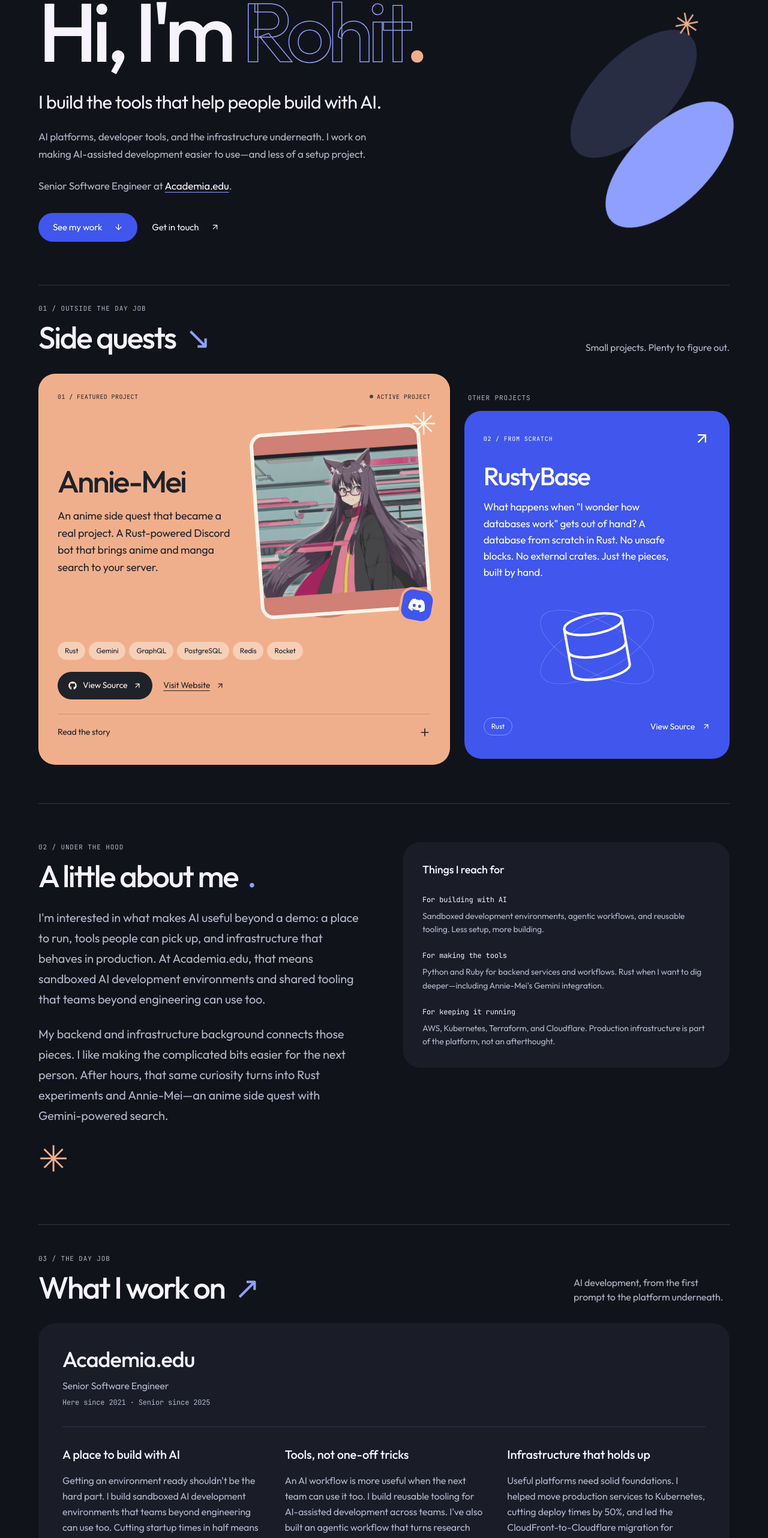
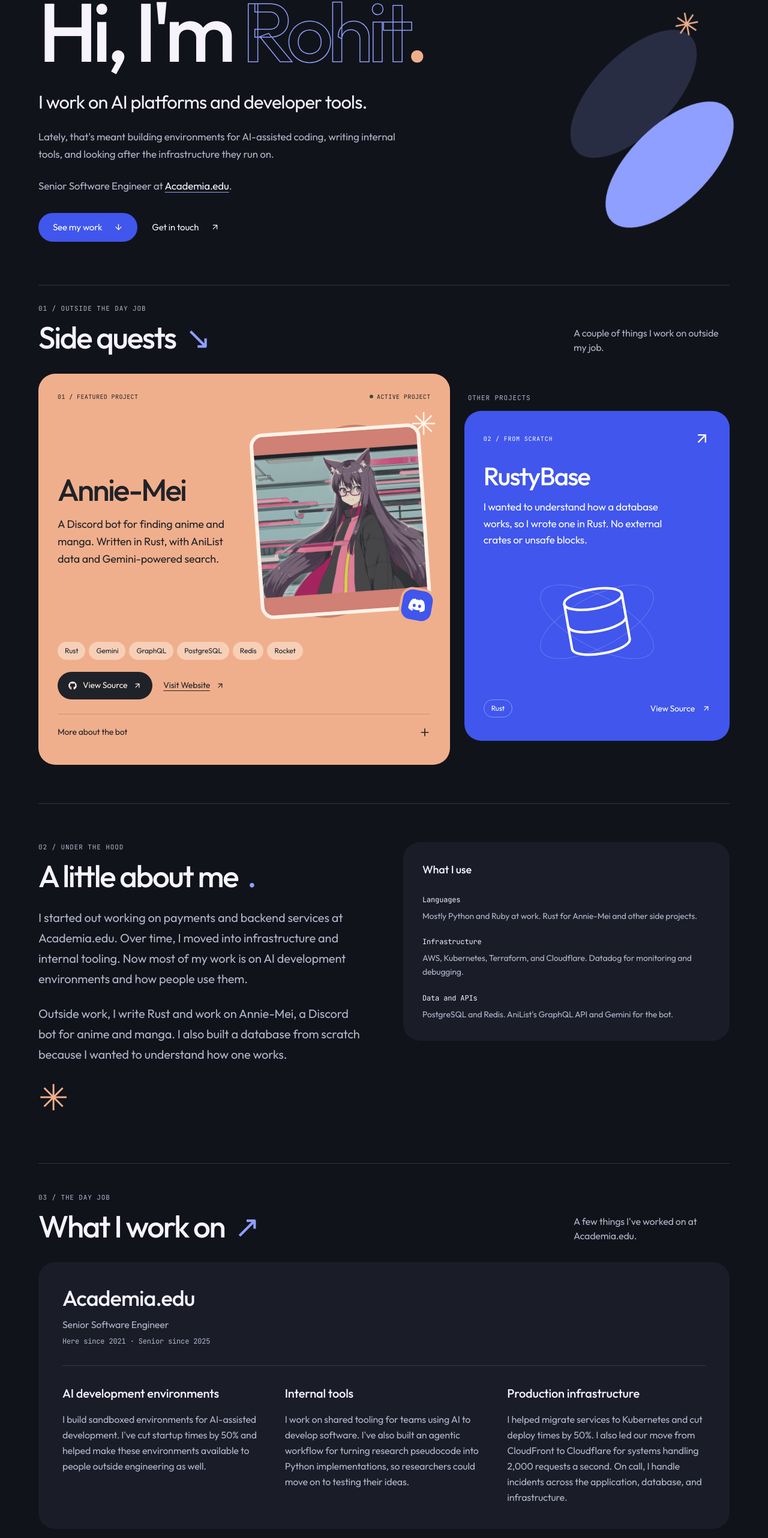
Before and after one commit to InfernapeXavier/InfernapeXavier.github.io, a Next.js app: page / in a window 1280 px wide. Shown: the part 186-2750 px from the top of the page at 60% size. Built offline with nearby package versions, Linux system fonts and the light colour scheme.

Commit message:
fix(content): replace portfolio slogans with plain language
Amp-Thread-ID: https://ampcode.com/threads/T-01a14c07-da29-7310-b8ab-fd409417c6c2
Co-authored-by: Amp <amp@ampcode.com>

```diff
--- a/src/app/page.tsx
+++ b/src/app/page.tsx
@@ -30,12 +30,12 @@
           </span>
         </h1>
         <p className={styles.subtitle}>
-          I build the tools that help people build with AI.
+          I work on AI platforms and developer tools.
         </p>
         <p className={styles.current}>
-          AI platforms, developer tools, and the infrastructure underneath. I
-          work on making AI-assisted development easier to use—and less of a
-          setup project.
+          Lately, that&apos;s meant building environments for AI-assisted
+          coding, writing internal tools, and looking after the infrastructure
+          they run on.
         </p>
         <p className={styles.current}>
           Senior Software Engineer at{" "}
@@ -70,7 +70,7 @@
                 </span>
               </h2>
             </div>
-            <p>Small projects. Plenty to figure out.</p>
+            <p>A couple of things I work on outside my job.</p>
           </div>
         </AnimateOnScroll>
         <div className={styles.projectGrid}>
@@ -131,17 +131,15 @@
             </span>
           </h2>
           <p>
-            I&apos;m interested in what makes AI useful beyond a demo: a place
-            to run, tools people can pick up, and infrastructure that behaves in
-            production. At Academia.edu, that means sandboxed AI development
-            environments and shared tooling that teams beyond engineering can
-            use too.
+            I started out working on payments and backend services at
+            Academia.edu. Over time, I moved into infrastructure and internal
+            tooling. Now most of my work is on AI development environments and
+            how people use them.
           </p>
           <p>
-            My backend and infrastructure background connects those pieces. I
-            like making the complicated bits easier for the next person. After
-            hours, that same curiosity turns into Rust experiments and
-            Annie-Mei—an anime side quest with Gemini-powered search.
+            Outside work, I write Rust and work on Annie-Mei, a Discord bot for
+            anime and manga. I also built a database from scratch because I
+            wanted to understand how one works.
           </p>
           <span className={styles.aboutFlower} aria-hidden="true">
             ✳
@@ -168,9 +166,7 @@
                 </span>
               </h2>
             </div>
-            <p>
-              AI development, from the first prompt to the platform underneath.
-            </p>
+            <p>A few things I&apos;ve worked on at Academia.edu.</p>
           </div>
           <Experience />
           <div className="mt-8 text-sm leading-relaxed text-theme-subtle">
@@ -189,7 +185,7 @@
               rel="noreferrer"
               className="mt-3 inline-flex min-h-11 items-center gap-2 text-theme-text underline underline-offset-4"
             >
-              The résumé version <FiArrowUpRight aria-hidden="true" />
+              Full résumé <FiArrowUpRight aria-hidden="true" />
             </a>
           </div>
         </AnimateOnScroll>
@@ -203,13 +199,13 @@
         <AnimateOnScroll>
           <span className={styles.eyebrow}>04 / Say hello</span>
           <div className={styles.contactHeading}>
-            <h2 id="contact-title">Building something interesting?</h2>
+            <h2 id="contact-title">Say hi</h2>
             <span aria-hidden="true">↗</span>
           </div>
           <p>
-            Tell me about it. I&apos;m up for comparing notes on AI developer
-            tools, untangling platform problems, or hearing about a good Rust
-            side project. A simple hello works too.
+            If you work on AI tooling or platforms, I&apos;d be happy to compare
+            notes. You can also reach out about Rust, anime, or something
+            you&apos;re building.
           </p>
           <div className={styles.socials}>
             <a href="mailto:website@rohitc.tech">
--- a/src/components/FeaturedProject.tsx
+++ b/src/components/FeaturedProject.tsx
@@ -63,7 +63,7 @@
       </div>
       <details className={styles.story}>
         <summary>
-          Read the story <FiPlus aria-hidden="true" />
+          More about the bot <FiPlus aria-hidden="true" />
         </summary>
         <div>
           <p>{project.longDescription || project.description}</p>
--- a/src/components/Skills.tsx
+++ b/src/components/Skills.tsx
@@ -1,27 +1,25 @@
 const skillCategories = [
   {
-    name: "For building with AI",
+    name: "Languages",
     description:
-      "Sandboxed development environments, agentic workflows, and reusable tooling. Less setup, more building.",
+      "Mostly Python and Ruby at work. Rust for Annie-Mei and other side projects.",
   },
   {
-    name: "For making the tools",
+    name: "Infrastructure",
     description:
-      "Python and Ruby for backend services and workflows. Rust when I want to dig deeper—including Annie-Mei's Gemini integration.",
+      "AWS, Kubernetes, Terraform, and Cloudflare. Datadog for monitoring and debugging.",
   },
   {
-    name: "For keeping it running",
+    name: "Data and APIs",
     description:
-      "AWS, Kubernetes, Terraform, and Cloudflare. Production infrastructure is part of the platform, not an afterthought.",
+      "PostgreSQL and Redis. AniList's GraphQL API and Gemini for the bot.",
   },
 ];
 
 export default function Skills() {
   return (
     <div className="rounded-[28px] bg-theme-surface p-6 md:p-8">
-      <h3 className="text-lg font-medium text-theme-text mb-7">
-        Things I reach for
-      </h3>
+      <h3 className="text-lg font-medium text-theme-text mb-7">What I use</h3>
       <dl className="space-y-6">
         {skillCategories.map((category) => (
           <div key={category.name}>
--- a/src/data/experience.ts
+++ b/src/data/experience.ts
@@ -5,19 +5,19 @@
   tenure: "Here since 2021 · Senior since 2025",
   stories: [
     {
-      title: "A place to build with AI",
+      title: "AI development environments",
       description:
-        "Getting an environment ready shouldn't be the hard part. I build sandboxed AI development environments that teams beyond engineering can use too. Cutting startup times in half means less waiting around before the actual building starts.",
+        "I build sandboxed environments for AI-assisted development. I've cut startup times by 50% and helped make these environments available to people outside engineering as well.",
     },
     {
-      title: "Tools, not one-off tricks",
+      title: "Internal tools",
       description:
-        "An AI workflow is more useful when the next team can use it too. I build reusable tooling for AI-assisted development across teams. I've also built an agentic workflow that turns research pseudocode into production-grade Python—connecting experimentation to software people can actually use.",
+        "I work on shared tooling for teams using AI to develop software. I've also built an agentic workflow for turning research pseudocode into Python implementations, so researchers could move on to testing their ideas.",
     },
     {
-      title: "Infrastructure that holds up",
+      title: "Production infrastructure",
       description:
-        "Useful platforms need solid foundations. I helped move production services to Kubernetes, cutting deploy times by 50%, and led the CloudFront-to-Cloudflare migration for systems serving 2,000 requests a second. I also take my turn on call when production has other plans.",
+        "I helped migrate services to Kubernetes and cut deploy times by 50%. I also led our move from CloudFront to Cloudflare for systems handling 2,000 requests a second. On call, I handle incidents across the application, database, and infrastructure.",
     },
   ],
 };
--- a/src/data/projects.ts
+++ b/src/data/projects.ts
@@ -16,9 +16,9 @@
   {
     title: "Annie-Mei",
     description:
-      "An anime side quest that became a real project. A Rust-powered Discord bot that brings anime and manga search to your server.",
+      "A Discord bot for finding anime and manga. Written in Rust, with AniList data and Gemini-powered search.",
     longDescription:
-      "Annie-Mei is where my interest in anime meets my habit of building things in Rust. I've been working on it since 2022, connecting AniList to Discord so people can find anime and manga without leaving the conversation. Gemini-powered search lets you describe what you're looking for instead of guessing the right title. Behind the slash commands is a whole other project: making search forgiving, keeping responses quick, and getting account connections right. Plenty of small problems to get delightfully stuck into.",
+      "I've been working on Annie-Mei since 2022. It lets you search AniList from Discord using slash commands. I added Gemini so you can describe what you're looking for without knowing the title. I've spent a lot of time on the search, caching, and account-linking parts, along with preferences and privacy controls for users and servers.",
     image: "/projects/annie-mei.webp",
     technologies: [
       "Rust",
@@ -33,14 +33,14 @@
     isInProgress: true,
     isFeatured: true,
     highlights: [
-      "Under the hood: AniList's GraphQL API, fuzzy matching, and Redis caching.",
-      "The less visible bits matter too: a Rocket OAuth service, PostgreSQL, and privacy controls for users and servers.",
+      "Search uses AniList's GraphQL API, fuzzy matching, and Redis caching.",
+      "Account linking runs through a separate Rocket OAuth service with PostgreSQL.",
     ],
   },
   {
     title: "RustyBase",
     description:
-      'What happens when "I wonder how databases work" gets out of hand? A database from scratch in Rust. No unsafe blocks. No external crates. Just the pieces, built by hand.',
+      "I wanted to understand how a database works, so I wrote one in Rust. No external crates or unsafe blocks.",
     image: "/projects/rustybase.webp",
     technologies: ["Rust"],
     githubUrl: "https://gitlab.com/InfernapeXavier/RustyBase",
```
